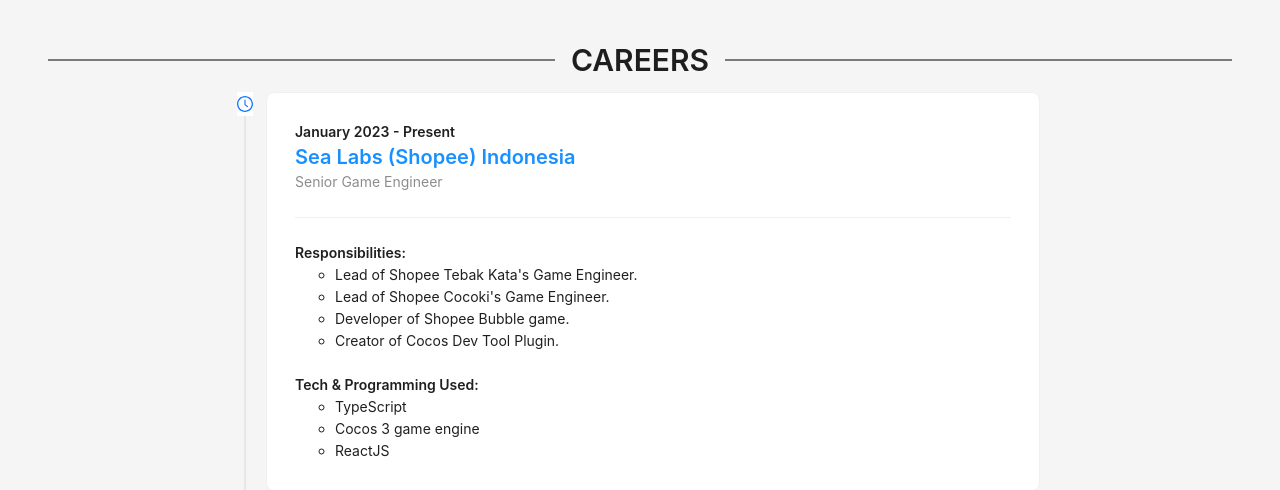
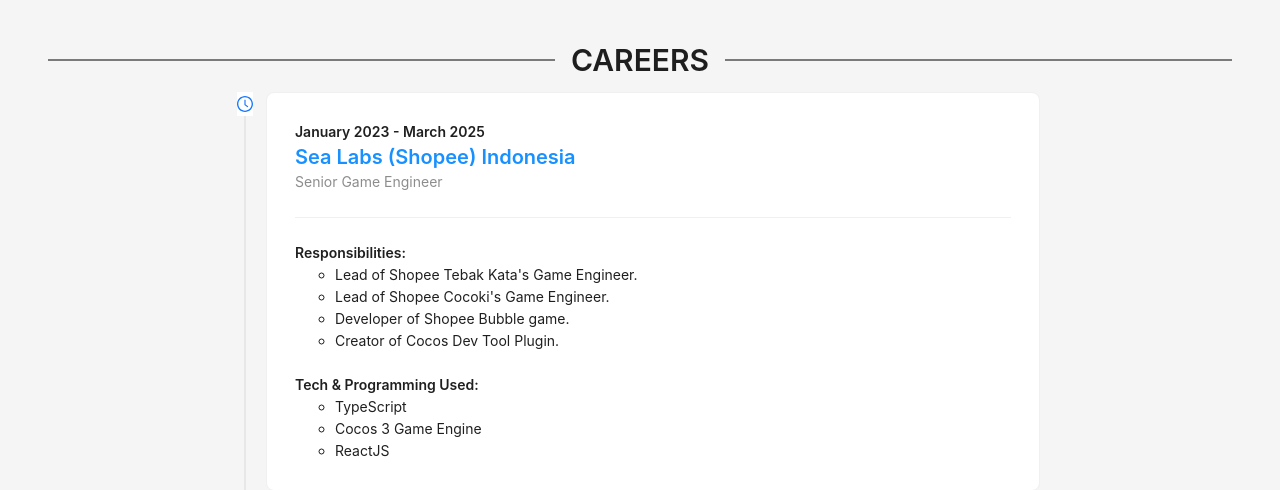
Before and after one commit to lieahau/lieahau.github.io, a React (Vite) app: page / in a window 1280 px wide. Shown: the part 1720-2210 px from the top of the page. Built offline with nearby package versions, Linux system fonts and the light colour scheme.

Commit message:
update career

```diff
--- a/src/data/careerData.ts
+++ b/src/data/careerData.ts
@@ -2,7 +2,7 @@
 
 export const careerData: CareerItem[] = [
   {
-    date: "January 2023 - Present",
+    date: "January 2023 - March 2025",
     company: "Sea Labs (Shopee) Indonesia",
     url: "https://shopee.co.id",
     position: "Senior Game Engineer",
@@ -12,7 +12,7 @@
       "Developer of Shopee Bubble game.",
       "Creator of Cocos Dev Tool Plugin.",
     ],
-    techUsed: ["TypeScript", "Cocos 3 game engine", "ReactJS"],
+    techUsed: ["TypeScript", "Cocos 3 Game Engine", "ReactJS"],
   },
   {
     date: "November 2020 - December 2022",
@@ -23,7 +23,7 @@
       "Developer of Shopee Bubble game.",
       "Developer of Shopee Tebak Kata game.",
     ],
-    techUsed: ["TypeScript", "Phaser 3 game engine", "Cocos 3 game engine"],
+    techUsed: ["TypeScript", "Phaser 3 Game Engine", "Cocos 3 Game Engine"],
   },
   {
     date: "June 2020 - September 2020",
```
